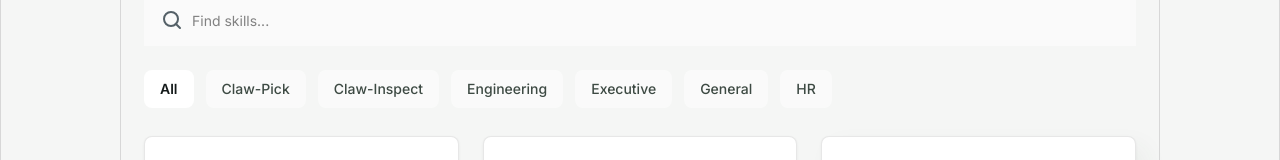
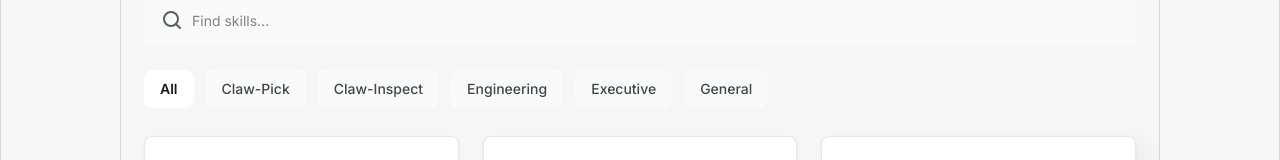
Before and after one commit to NMHx2005/ClawRobo_31_03_2026, a React (Vite) app: page /marketplace in a window 1280 px wide. Shown: the part 697-857 px from the top of the page. Built offline with nearby package versions, Linux system fonts and the light colour scheme.

Commit message:
Remove 'HR' from MARKETPLACE_FILTER_TAGS in marketplaceSkillsData.ts to streamline filter options.

```diff
--- a/src/pages/Marketplace/marketplaceSkillsData.ts
+++ b/src/pages/Marketplace/marketplaceSkillsData.ts
@@ -19,7 +19,6 @@ export const MARKETPLACE_FILTER_TAGS = [
   'Engineering',
   'Executive',
   'General',
-  'HR',
 ] as const
 
 export const MARKETPLACE_SKILL_CARDS: MarketplaceSkillCard[] = [
```
